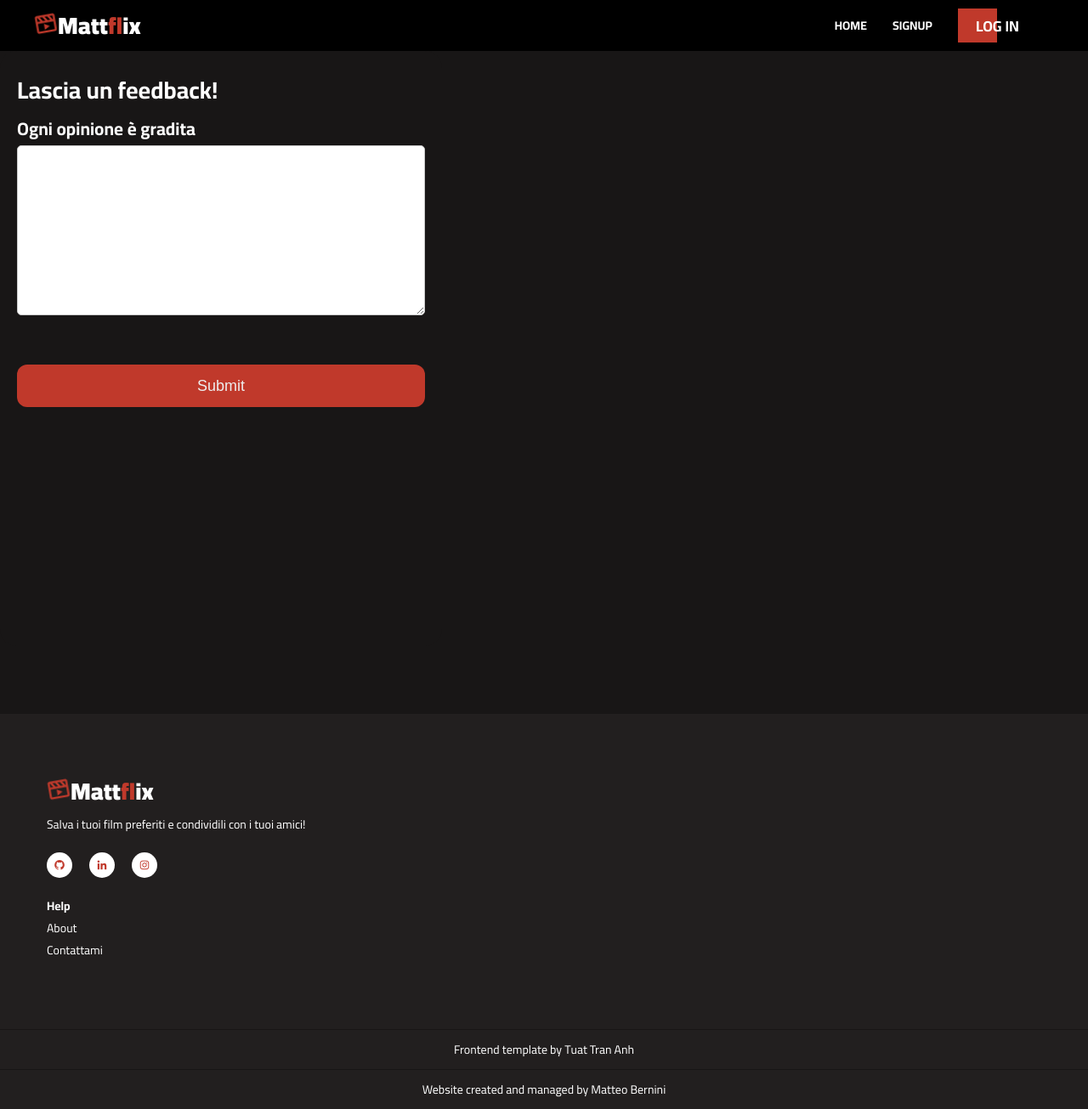
After one commit to mattebernini/mattflix, a Flask app: page /feedback in a window 1280 px wide. The commit adds this page. Shown: the whole page at 85% size. Run offline with Flask 3, Linux system fonts and the light colour scheme; some libraries are stand-ins or nearby versions.

Commit message:
added feedback route and table

```diff
--- a/website/__init__.py
+++ b/website/__init__.py
@@ -14,9 +14,11 @@ def create_app():
     from .frontend import frontend
     from .auth import auth
     from .ajax import ajax
+    from .management import management
 
     app.register_blueprint(frontend, url_prefix='/')
     app.register_blueprint(auth, url_prefix='/')
+    app.register_blueprint(management, url_prefix='/')
     app.register_blueprint(ajax, url_prefix='/ajax')
 
     from .models import Utente
--- a/website/frontend.py
+++ b/website/frontend.py
@@ -1,5 +1,5 @@
 from flask import Blueprint, render_template, request
-from website.utility import clean_up_img_urls, get_comune, get_seguiti, get_ti_seguono, get_tutti_utenti, get_tutti_film, save_cookie, get_film_search, get_preferiti, get_consigliati
+from website.utility import get_comune, get_seguiti, get_ti_seguono, get_tutti_utenti, get_tutti_film, save_cookie, get_film_search, get_preferiti, get_consigliati
 from flask_login import login_required, current_user
 from .models import Utente, Seguaci
 from . import db
@@ -9,7 +9,7 @@ frontend = Blueprint('frontend', __name__)
 
 @frontend.route('/', methods=['GET', 'POST'])
 def index():
-    save_cookie("index")
+    # save_cookie("index")
     cercato = False
     tutti = consigliati = ricerca = preferiti = []
     if current_user.is_authenticated:
@@ -31,7 +31,7 @@ def index():
 @login_required
 @frontend.route('/amici')
 def amici():
-    save_cookie("amici")
+    # save_cookie("amici")
     return render_template("amici.html",
                            seguiti = get_seguiti(current_user.id),
                            ti_seguono = get_ti_seguono(current_user.id),
--- /dev/null
+++ b/website/management.py
@@ -0,0 +1,29 @@
+from flask import Blueprint, render_template, request, redirect
+from website.utility import get_feedback
+from flask_login import login_required, current_user
+from .models import Utente, Seguaci, Feedback
+from . import db
+
+management = Blueprint('management', __name__)
+
+@login_required
+@management.route('/feedback', methods=['GET', 'POST'])
+def feedback():
+    if request.method == "POST":
+        feedback = request.form.get("opinione")
+        print(feedback)
+        new_fb = Feedback(id_utente=current_user.id, text=feedback)
+        db.session.add(new_fb)
+        db.session.commit()
+        return redirect("/")
+    return render_template("management/feedback.html",
+                            user=current_user)
+
+@login_required
+@management.route('leggi/feedback', methods=['GET', 'POST'])
+def leggi_feedback():
+    if current_user.id > 3:
+        return redirect("/")
+    return render_template("management/leggi_feedback.html",
+                           feedback = get_feedback(),
+                            user=current_user)
--- a/website/models.py
+++ b/website/models.py
@@ -8,6 +8,12 @@ class Visite(db.Model):
     user_agent = db.Column(db.String, unique=False)
     content = db.Column(db.String, unique=False)
     ip_addr = db.Column(db.String, unique=False)
+
+class Feedback(db.Model):
+    __tablename__ = "Feedback"
+    id = db.Column(db.Integer, primary_key=True, autoincrement=True)
+    id_utente = db.Column(db.Integer)
+    text = db.Column(db.String(500))
 
 # auth
 class Utente(db.Model, UserMixin):
--- a/website/static/css/form.css
+++ b/website/static/css/form.css
@@ -4,9 +4,9 @@
     background-color: #181616;
     border-radius: 20px;
     box-sizing: border-box;
-    height: 500px;
+    height: 700px;
     padding: 20px;
-    width: 320px;
+    width: 520px;
   }
 
   .title {
@@ -113,3 +113,16 @@
     text-align: center;
     width: 100%;
   }
+
+  textarea#opinione {
+    display: block;
+    width: 100%;
+    height: 200px;
+    padding: 10px;
+    font-size: 16px;
+    line-height: 1.4;
+    border-radius: 5px;
+    border: 1px solid #ccc;
+    margin-bottom: 20px;
+    box-sizing: border-box;
+  }
--- a/website/templates/base.html
+++ b/website/templates/base.html
@@ -36,6 +36,7 @@
                 <ul class="nav-menu" id="nav-menu">
                     {% if user.is_authenticated %}
                     <li><a href="/amici">Amici</a></li>
+                    <li><a href="/feedback">feedback</a></li>
                     <li><a href="/logout">Logout</a></li>
                     <li>
                         <a href="/" class="btn btn-hover">
@@ -92,13 +93,13 @@
                             Salva i tuoi film preferiti e condividili con i tuoi amici!
                         </p>
                         <div class="social-list">
-                            <a href="#" class="social-item">
+                            <a href="https://github.com/mattebernini/" class="social-item">
                                 <i class="bx bxl-github"></i>
                             </a>
-                            <a href="#" class="social-item">
+                            <a href="https://www.linkedin.com/in/matteo-bernini-46a214210/" class="social-item">
                                 <i class="bx bxl-linkedin"></i>
                             </a>
-                            <a href="#" class="social-item">
+                            <a href="https://www.instagram.com/mattebernini_/" class="social-item">
                                 <i class="bx bxl-instagram"></i>
                             </a>
                         </div>
--- /dev/null
+++ b/website/templates/management/feedback.html
@@ -0,0 +1,11 @@
+{% extends "base.html" %} {% block title %}login{% endblock %} {% block
+    content %}
+  <link rel="stylesheet" href="{{ url_for('static',filename='css/form.css') }}">
+    <form class="form" method="post">
+      <h1>Lascia un feedback!</h1>
+      <h2>Ogni opinione è gradita</h2>
+        <textarea id="opinione" name="opinione" rows="15" cols="200"/>
+        </textarea>
+      <input type="submit" placeholder="submit" class="submit"></input>
+    </form>
+  {% endblock %}
--- a/website/utility.py
+++ b/website/utility.py
@@ -2,7 +2,7 @@ from sqlalchemy import text, func, case, desc
 from flask import request
 from imdb import Cinemagoer, IMDbError
 from . import db
-from .models import Film, Recensione, Utente, Visite, Seguaci
+from .models import Film, Recensione, Utente, Visite, Seguaci, Feedback
 import os
 
 def save_cookie(content):
@@ -110,3 +110,7 @@ def get_ti_seguono(user_id):
 
 def get_tutti_utenti(user_id):
     return [u.username for u in db.session.query(Utente).filter(Utente.id != user_id)]
+
+def get_feedback():
+    return db.session.query(Utente.username, Feedback.text)\
+        .join(Utente, Utente.id == Feedback.id_utente).all()
```
Also changed, not shown: website/templates/management/leggi_feedback.html (added, +18 -0 lines), README.md.
